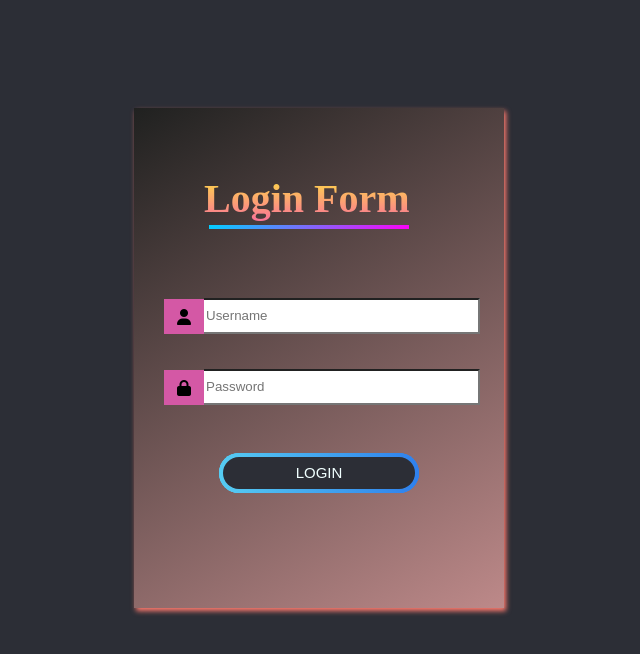
After one commit to sazid44/PHP, a PHP site: page /New/login.php in a window 1280 px wide. The commit adds this page. Shown: the top 654 px of the page, without its empty margins (324-964 px from the left). Run offline with PHP 8.4, Linux system fonts and the light colour scheme; some libraries are stand-ins or nearby versions.

Commit message:
shdggfwf

```diff
--- a/connect.php
+++ b/connect.php
@@ -6,4 +6,5 @@ $host="localhost";
     $dbName="test";
 
    $connect=mysqli_connect($host,$dbUser,$dbPwd,$dbName);
+
    ?>
--- a/core.php
+++ b/core.php
@@ -1,6 +1,6 @@
 <?php
       require_once("connect.php");
-   if(isset($_REQUEST["fname"]) && isset($_REQUEST["lname"]) && isset($_REQUEST["usr_email"]) && isset($_REQUEST["usr_pwd"])){
+   if(isset($_REQUEST["fname"]) || isset($_REQUEST["lname"]) || isset($_REQUEST["usr_email"]) || isset($_REQUEST["usr_pwd"])){
    $fname =$_REQUEST["fname"];
    $lname =$_REQUEST["lname"];
    $email =$_REQUEST["usr_email"];
--- a/index.php
+++ b/index.php
@@ -42,11 +42,13 @@ if(isset($_REQUEST["action"])){
 </tr>
 <?php
 require_once("connect.php");
+
 $dataInsert= "SELECT*FROM muzahidul";
-$connection=mysqli_query($connect,$dataInsert);
+$connection=mysqli_query($connect,$dataInsert);//Running the query(making an object)
 if($connection==true){
     $snCount=1;
-    while($mydata=mysqli_fetch_array($connection)){?>
+    //making an array
+    while($mydata=mysqli_fetch_assoc($connection)){?>
 
      <tr id="data<?php echo $mydata["id"];?>">
      <td><?php echo $snCount;$snCount++;?></td>
--- /dev/null
+++ b/login.php
@@ -0,0 +1,21 @@
+<!DOCTYPE html>
+<html lang="en">
+<head>
+    <meta charset="UTF-8">
+    <meta name="viewport" content="width=device-width, initial-scale=1.0">
+    <title>Document</title>
+    <link rel="stylesheet" href="style.css">
+    <script src='https://kit.fontawesome.com/a076d05399.js'></script>
+</head>
+<body>
+<div id="login">
+<h1>Login Form</h1>
+<div id='line'></div>
+<form action="core.php" method="POST">
+<div id="iconDiv"><i class='fas fa-user'></i></div><input type="text" name="fname" id="inp" placeholder='Username'>
+<div id="iconDiv"><i class='fas fa-lock'></i></div><input type="text" name="usr_pwd" id="inp" placeholder='Password'><br><br>
+<button class='btn-hover' type='submit' name="submit" ><span>LOGIN</span></button>
+</form>
+</div>
+</body>
+</html>
--- a/showUpload.php
+++ b/showUpload.php
@@ -13,9 +13,9 @@ echo "<br/>";
 echo "file tmp_name:". $fileTmpName;
 echo "<br/>";
 
-$error= floor($fileSize/1000);
-if($error<100){
-	echo "file size:".$error ."KB";
+$picSize= floor($fileSize/1000);
+if($picSize<100){
+	echo "file size:".$picSize ."KB";
 }else
 	echo "too large";
 
--- /dev/null
+++ b/style.css
@@ -0,0 +1,96 @@
+body{
+    background-color: #2c2e36;
+}
+#login{
+    padding: 50px;
+    transform: translate(450px,100px);
+    background: -webkit-linear-gradient(120deg,#bd8989,#202120);
+    width: 270px;
+    height: 400px;
+    box-shadow: 2px 3px 5px rgb(255 123 111);
+}
+#iconDiv{
+    width: 40px;
+    height: 35px;
+    background-color: rgb(212, 88, 165);
+    text-align: center;
+    transform: translate(-20px, 36px);
+}
+#line{
+    width: 200px;
+    height: 4px;
+    background: -webkit-linear-gradient(120deg,#ff00f7,#00d0ff);
+    transform:  translate(25px,-34px);
+}
+i{
+    transform: translateY(10px);
+}
+h3{
+    display: inline;
+}
+h1{
+    background: -webkit-linear-gradient(#fee140,#fa709a);
+    -webkit-background-clip: text;
+    -webkit-text-fill-color: transparent;
+    font-size: 40px;
+    transform: translate(20px,-10px);
+}
+#inp{
+    width: 270px;
+    height: 30px;
+    position: relative;
+    left: 20px;
+border-left: none;
+}
+
+.btn-hover{
+    width: 200px;
+
+position: relative;
+left: 35px;
+top: 30px;
+padding: .3em;
+cursor: pointer;
+border-radius: 20px;
+background: linear-gradient(to right, #56ccf2,#2f80ed);
+border: 0;
+}
+.btn-hover::before,
+.btn-hover::after{
+    content: '';
+    position: absolute;
+    left: 0;
+    right: 0;
+    top: 0;
+    bottom: 0;
+ background: linear-gradient(to right, #56ccf2,#2f80ed);
+ border-radius: 35px;
+transition: all .5s ease-in-out;
+}
+.btn-hover:hover::before{
+    filter: blur(5px);
+}
+.btn-hover:hover::after{
+    filter: blur(5px);
+}
+.btn-hover:hover{
+    animation: hue 3s linear infinite;
+}
+@keyframes hue{
+    0%{
+        filter:hue-rotate(0deg);
+    }
+    100%{
+        filter:hue-rotate(360deg);
+    }
+}
+.btn-hover span{
+   position: relative;
+   z-index: 3;
+   display: block;
+   color: azure;
+   font-size: 15px;
+padding: 0.5em;
+background-color: #2c2e36;
+border-radius: 17px;
+}
```
Also changed, not shown: BasicPHP.php (+22 -31 lines), PhpAdvanced.php (added, +28 -0 lines), Phparray.php (added, +32 -0 lines), getAdvanced.php (added, +30 -0 lines), redirectedData.php (added, +13 -0 lines).
